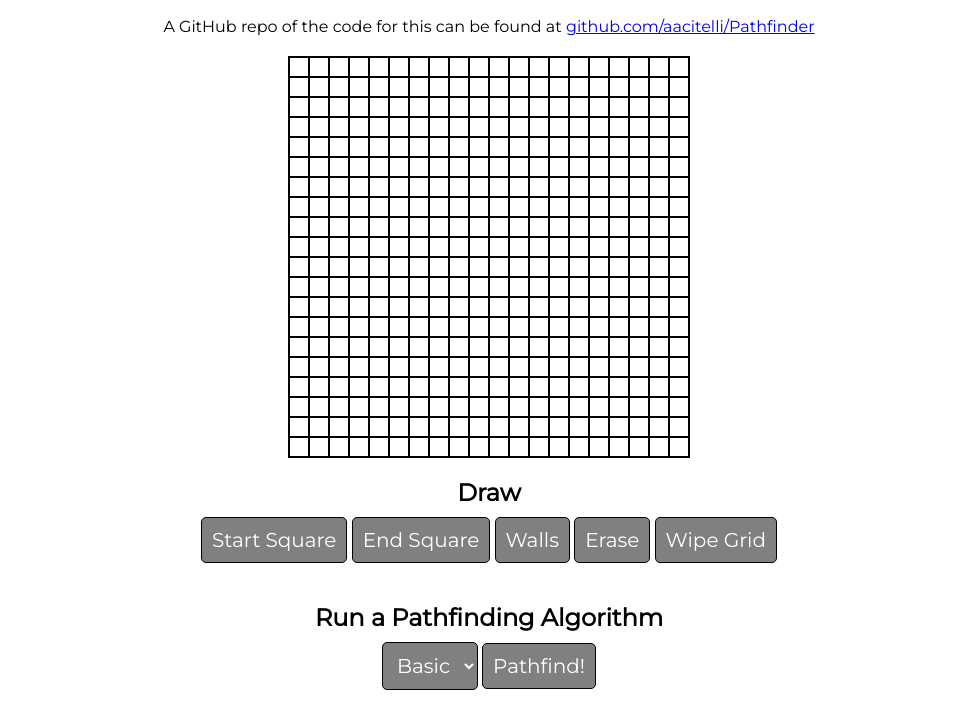
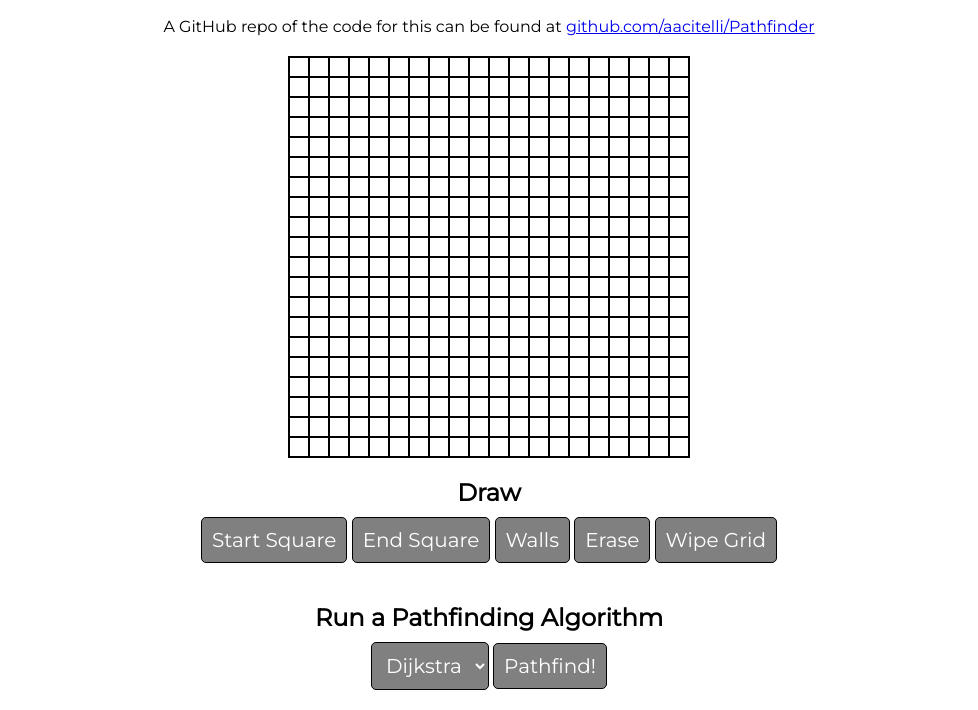
Before and after one commit to aacitelli/Pathfinder, a plain HTML site: page index.html in a window 1280 px wide. Shown: the part 100-810 px from the top of the page, without its empty margins (151-1129 px from the left). Drawn offline with Linux system fonts and the light colour scheme.

Commit message:
Removed debug statements, minor content changes

```diff
--- a/index.html
+++ b/index.html
@@ -56,13 +56,7 @@
                 <h2 style="margin-top: 40px">Run a Pathfinding Algorithm</h2>
                 <!-- Selection for Algorithm Type -->
                 <select>
-                    <option value="basic">Basic</option>
-
-                    <!--
-                    <option value="saab">Saab</option>
-                    <option value="vw">VW</option>
-                    <option value="audi" selected>Audi</option>
-                    -->
+                    <option value="basic">Dijkstra</option>
                 </select>
 
                 <!-- Actually starts the pathfinding -->
```
Also changed, not shown: Scripts/canvas.js (+0 -52 lines).
